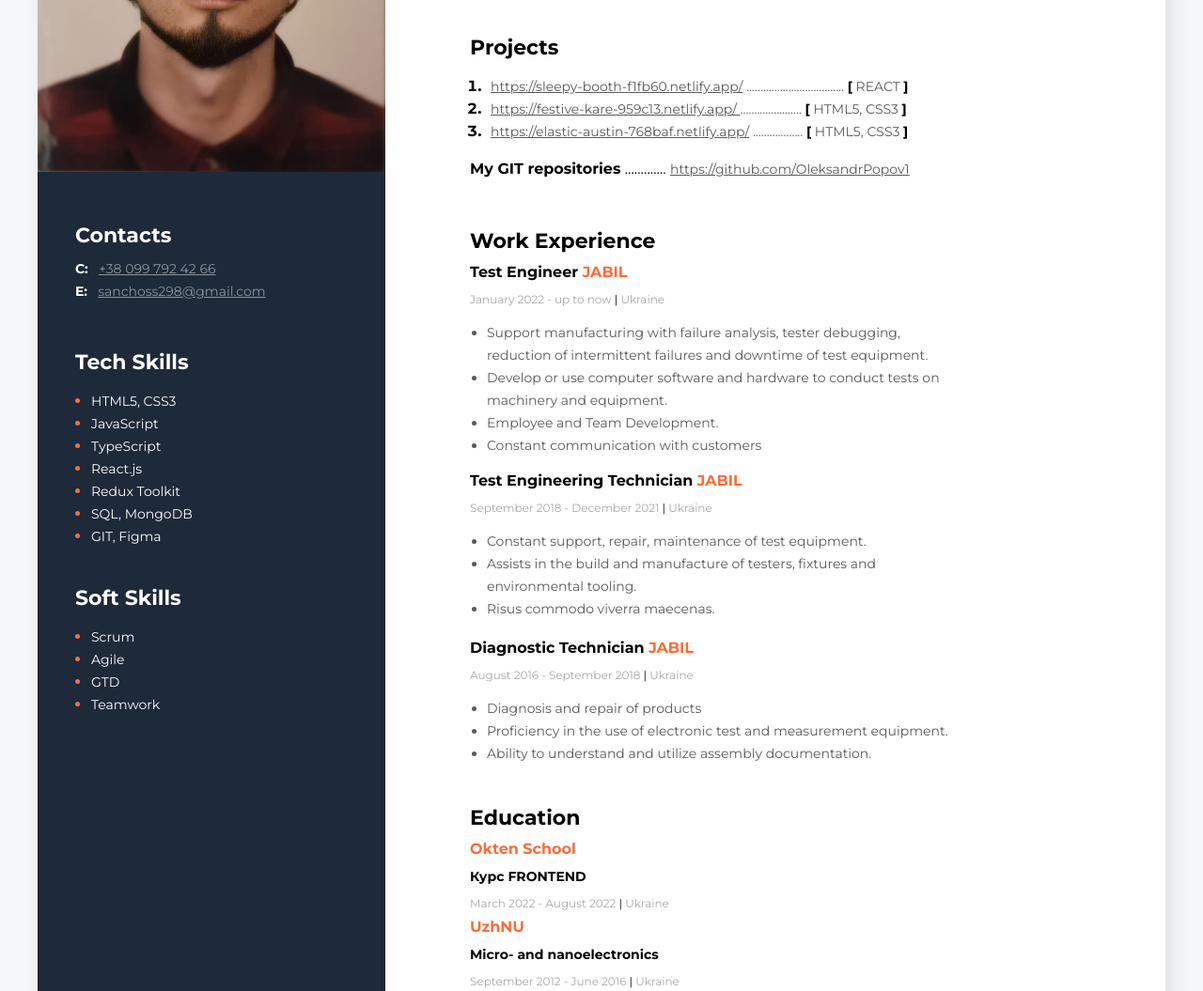
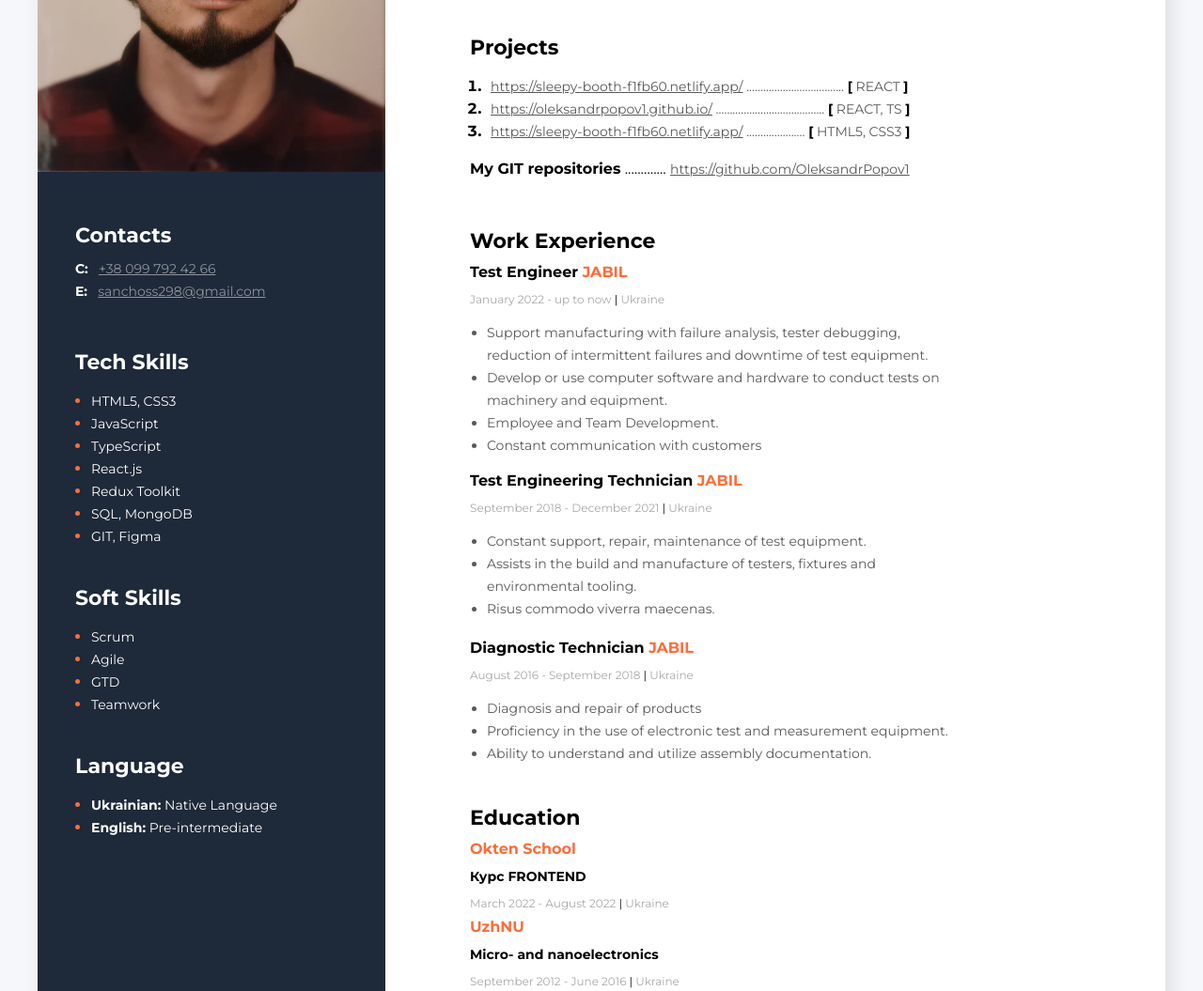
Before and after one commit to OleksandrPopov1/My_Resume, a plain HTML site: page index.html in a window 1280 px wide. Shown: the part 380-1435 px from the top of the page at 94% size. Drawn offline with Linux system fonts and the light colour scheme.

Commit message:
add language

```diff
--- a/index.html
+++ b/index.html
@@ -42,15 +42,15 @@
                 </li>
                 <li class="my_project_items">
               <span class="my_project_text">
-                <a href="https://sleepy-booth-f1fb60.netlify.app/" class="my_project_links" target="_blank">https://festive-kare-959c13.netlify.app/ </a>
-                ......................
-                <span class="my_project_brackets">[</span> HTML5, CSS3 <span class="my_project_brackets">]</span>
+                <a href="https://oleksandrpopov1.github.io/" class="my_project_links" target="_blank">https://oleksandrpopov1.github.io/</a>
+                .......................................
+                <span class="my_project_brackets">[</span> REACT, TS <span class="my_project_brackets">]</span>
               </span>
                 </li>
                 <li class="my_project_items">
               <span class="my_project_text">
-                <a href="https://elastic-austin-768baf.netlify.app/" class="my_project_links" target="_blank">https://elastic-austin-768baf.netlify.app/</a>
-                ..................
+                <a href="https://sleepy-booth-f1fb60.netlify.app/" class="my_project_links" target="_blank">https://sleepy-booth-f1fb60.netlify.app/</a>
+                .....................
                 <span class="my_project_brackets">[</span> HTML5, CSS3 <span class="my_project_brackets">]</span>
               </span>
                 </li>
@@ -171,6 +171,14 @@
             </ul>
         </div>
 
+        <div class="soft_skills">
+            <h3 class="title_container_left">Language</h3>
+            <ul class="tech_skills_list">
+                <li class="skills_items"><span class="skills_items_text"><b>Ukrainian:</b> Native Language</span></li>
+                <li class="skills_items"><span class="skills_items_text"><b>English:</b> Pre-intermediate</span></li>
+            </ul>
+        </div>
+
     </aside>
 
 </div>
```
